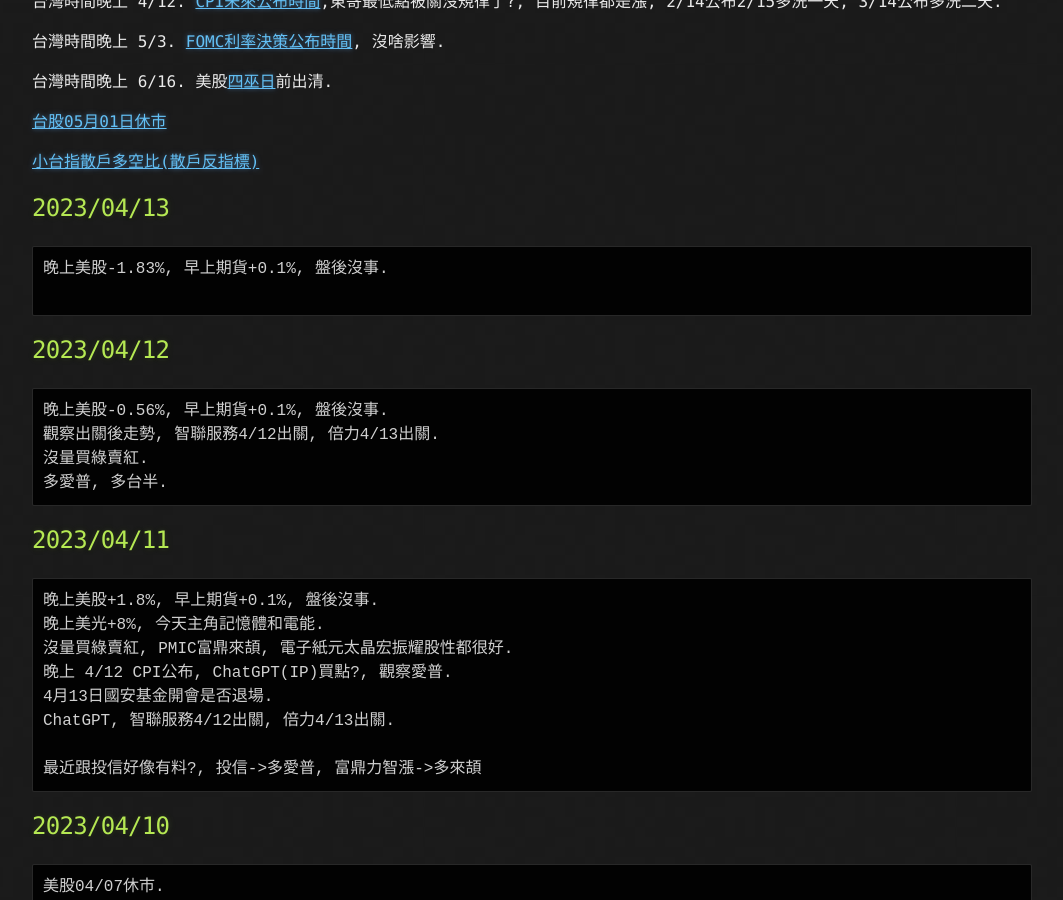
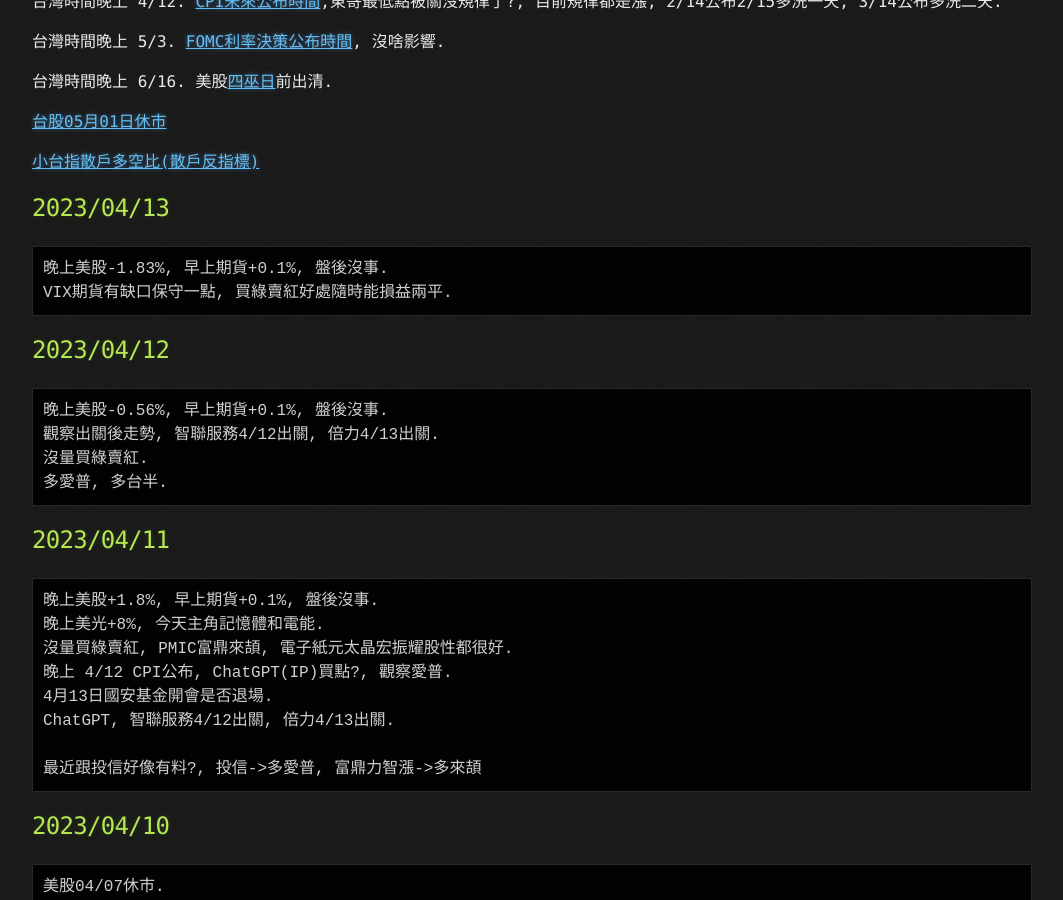
Before and after one commit to lepg5487/Stock_God, a Jekyll site: the page built from index.md, in a window 1280 px wide and 900 px high, scrolled down 468 px. Shown: the whole window, without its empty margins (108-1171 px from the left). Built offline with Jekyll 4.4.1, drawn with Linux system fonts in a browser that asks for light colours; our own code applies the rules of GitHub Pages for plain Markdown files.

Commit message:
Update index.md

````diff
--- a/index.md
+++ b/index.md
@@ -25,7 +25,7 @@ layout: testlayouts
 ## 2023/04/13
 ```
 晚上美股-1.83%, 早上期貨+0.1%, 盤後沒事.
-
+VIX期貨有缺口保守一點, 買綠賣紅好處隨時能損益兩平.
 ```
 
 ## 2023/04/12
````
